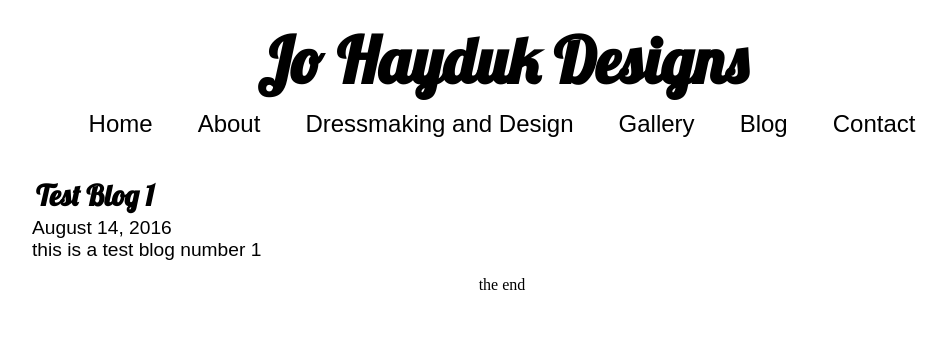
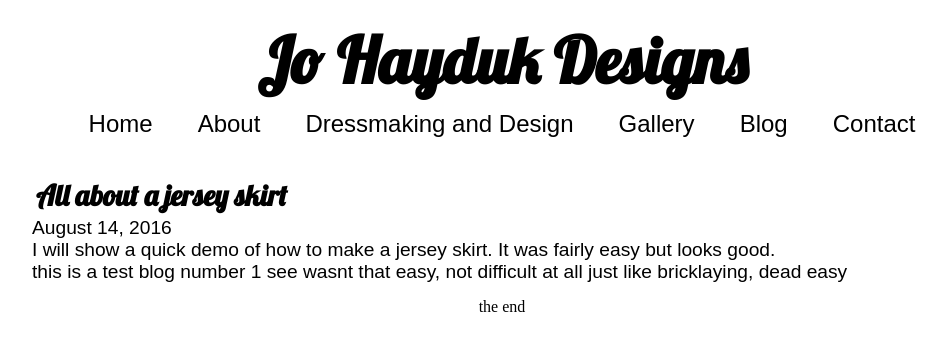
Before and after one commit to py1sl/jhdesigns_website, a Jekyll site: the page built from _posts/2016-08-14-test-blog-1.md, in a window 1280 px wide. Shown: the top 351 px of the page, without its empty margins (138-1084 px from the left). Built offline with Jekyll 4.4.1, drawn with Linux system fonts in a browser that asks for light colours.

Commit message:
added more to text to test exerpt

```diff
--- a/_posts/2016-08-14-test-blog-1.md
+++ b/_posts/2016-08-14-test-blog-1.md
@@ -1,6 +1,15 @@
 ---
 layout: post
+title: All about a jersey skirt
+date: 2016-08-14
+excerpt_separator: <!-- excerpt -->
 ---
 
+I will show a quick demo of how to make a jersey skirt.
+It was fairly easy but looks good.
+
+
+ <!-- excerpt -->
 
 this is a test blog number 1
+see wasnt that easy, not difficult at all just like bricklaying, dead easy
```
